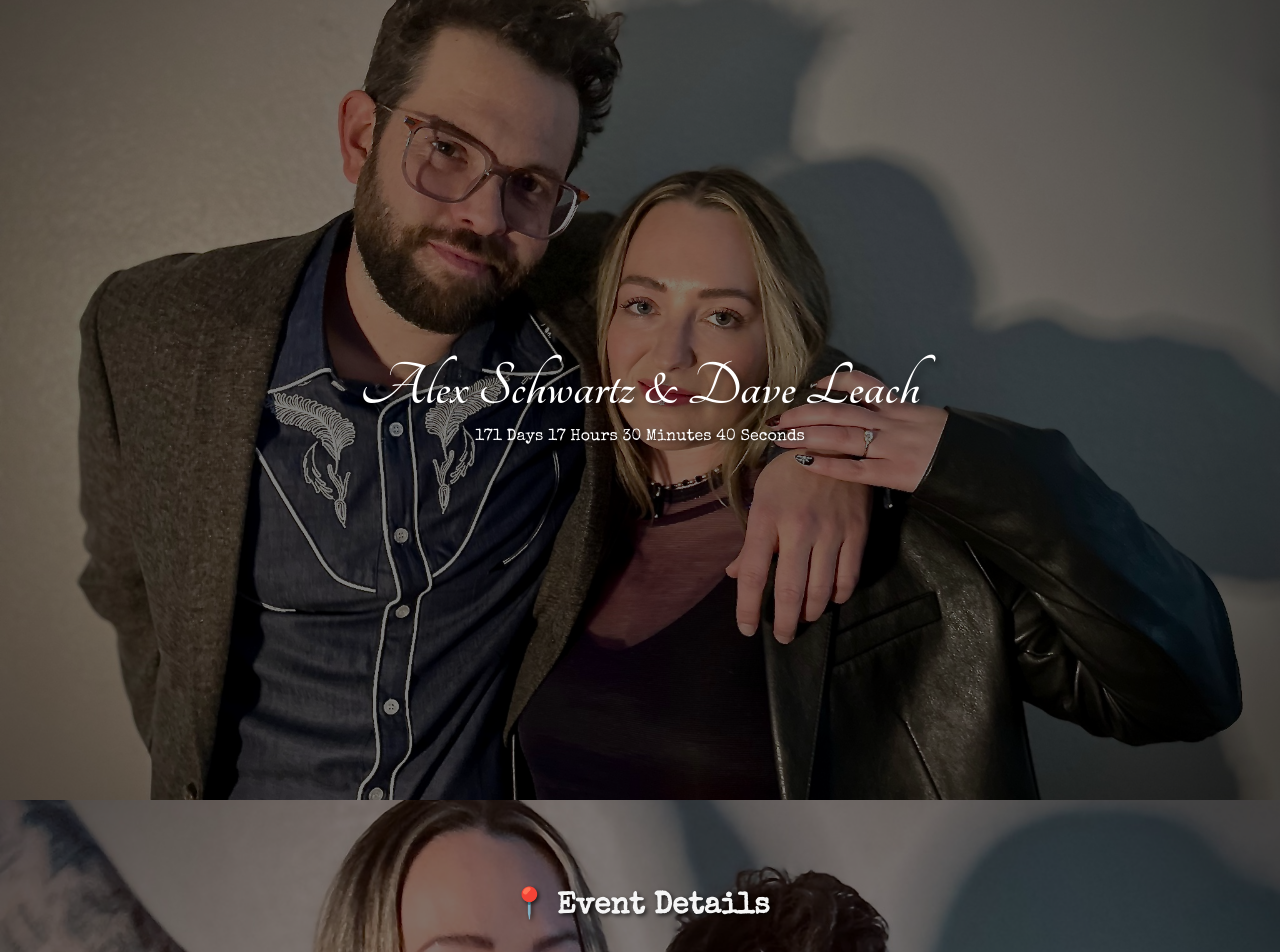
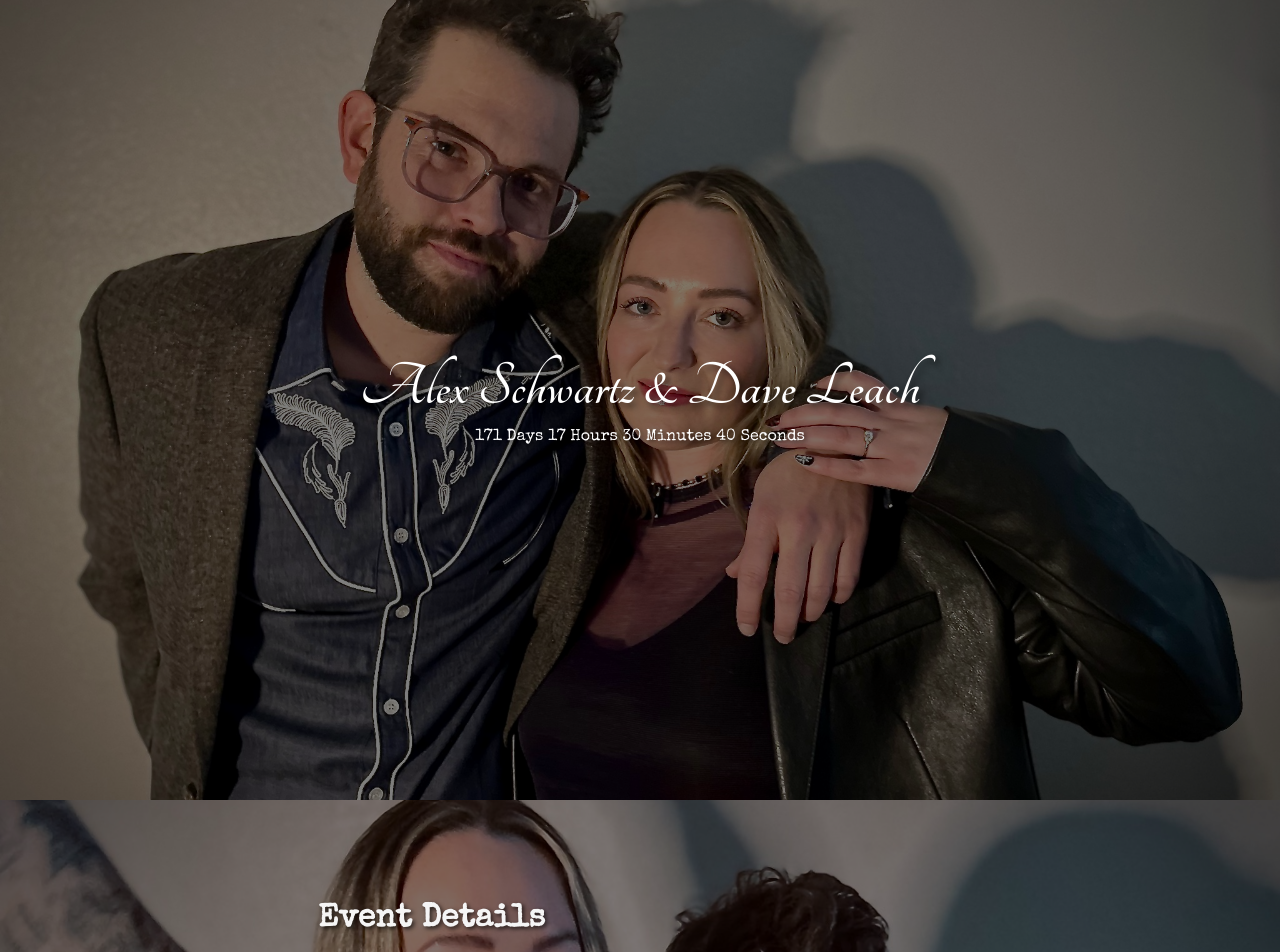
Before and after one commit to davidleach724/alex-and-dave, a React (Create React App) app: page / in a window 1280 px wide. Shown: the top 952 px of the page. Built offline with nearby package versions, Linux system fonts and the light colour scheme.

Commit message:
modify event section

```diff
--- a/src/App.css
+++ b/src/App.css
@@ -264,8 +264,10 @@ button:hover {
 
 .event-details-item {
   transition: all 0.3s ease-in-out;
-  padding: 1rem;
   cursor: pointer;
+  padding-left: 1rem;
+  padding-right: 1rem;
+  margin: .5rem;
 }
 
 .event-details-item.mobile {
@@ -283,7 +285,11 @@ button:hover {
   display: flex;
   align-items: center;
   gap: 0.75rem;
-  padding: 0.75rem;
+  font-size: 2rem;
+  font-weight: bold;
+  margin-bottom: .5rem;
+  margin-top: 1rem;
+  text-align: center; /* Center the header */
 }
 
 .event-details-icon {
@@ -300,6 +306,7 @@ button:hover {
   max-height: 0;
   opacity: 0;
   overflow: hidden;
+  margin-top: -.5rem;
   transition: max-height 0.3s ease-in-out, opacity 0.3s ease-in-out;
   text-align: left;
 }
--- a/src/components/EventDetails/EventDetails.js
+++ b/src/components/EventDetails/EventDetails.js
@@ -6,6 +6,7 @@ import {
   FaCar,
   FaUtensils,
   FaMusic,
+  FaMapPin
 } from "react-icons/fa";
 
 const eventDetails = [
@@ -62,21 +63,26 @@ export default function EventDetails() {
 
   return (
     <section className="event-details-section">
-      <h2 className="event-details-title">📍 Event Details</h2>
+      <h2 className="event-details-header">Event Details</h2> {/* Add class for styling */}
 
       {isMobile ? (
         <div className="event-details-mobile">
           {eventDetails.map((item, index) => (
             <div
               key={index}
-              className={`event-details-item mobile ${openIndex === index ? "open" : ""}`}
+              className={`event-details-item mobile ${
+                openIndex === index ? "open" : ""
+              }`}
               onClick={() => toggleDetail(index)}
             >
               <div className="event-details-header">
                 <div className="event-details-icon">{item.icon}</div>
                 <h3 className="event-details-summary">{item.title}</h3>
               </div>
-              <div className="event-details-content" style={{ maxHeight: openIndex === index ? "200px" : "0" }}>
+              <div
+                className="event-details-content"
+                style={{ maxHeight: openIndex === index ? "200px" : "0" }}
+              >
                 <p>{item.content}</p>
               </div>
             </div>
```
